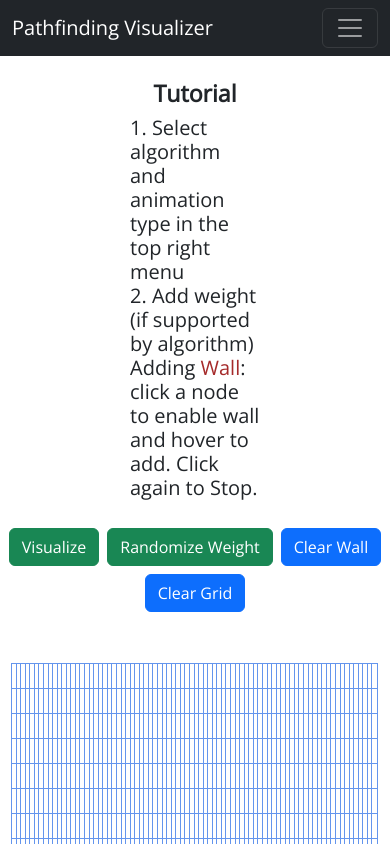
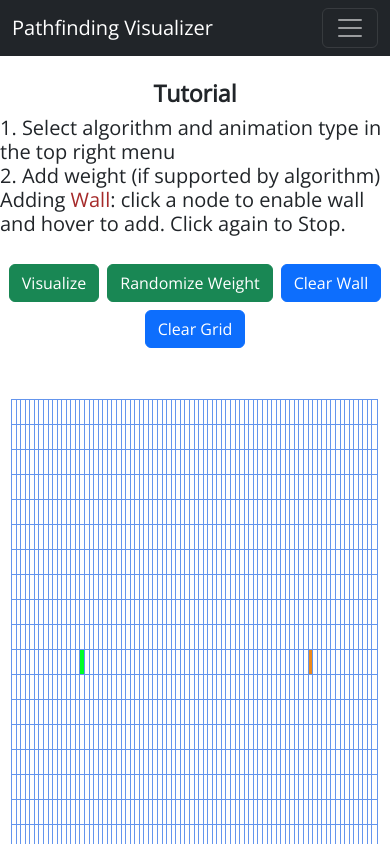
Before and after one commit to KentV12/algorithm_visualizer_react, a React (Create React App) app: page / in a window 390 px wide. Shown: the top 844 px of the page. Built offline with nearby package versions, Linux system fonts and the light colour scheme.

Commit message:
adjusted tutorial page for smaller screen

```diff
--- a/src/App.js
+++ b/src/App.js
@@ -117,7 +117,7 @@ function App() {
           <h3 className="fw-bold">Tutorial</h3>
         </div>
 
-        <div className="col-4 mx-auto text-start mb-4">
+        <div className="col-md-4 mx-auto text-start mb-4">
           <h5>
             1. Select algorithm and animation type in the top right menu <br />
             2. Add weight (if supported by algorithm) <br />
```
